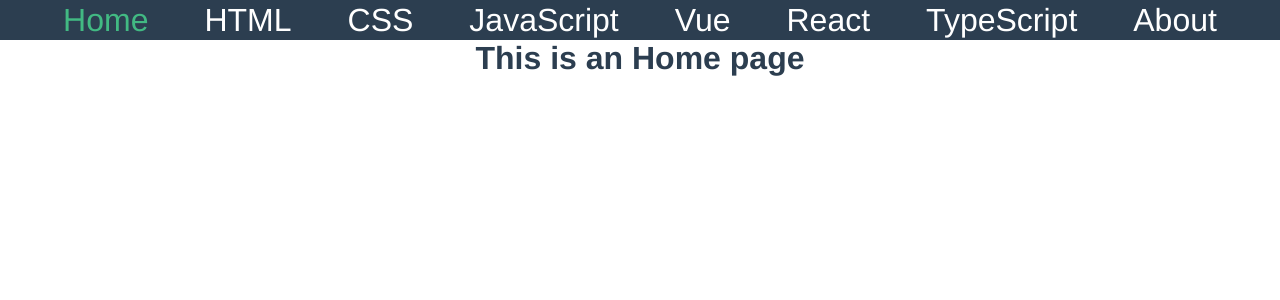
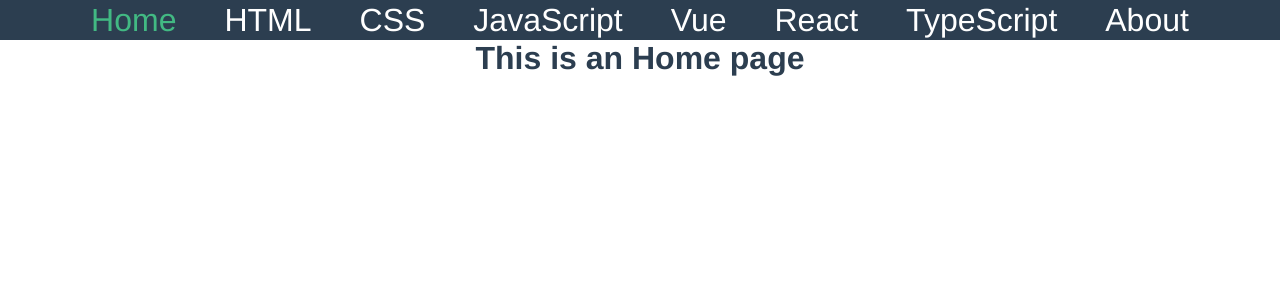
Before and after one commit to junjieweb/Learn-front-end-from-scratch, a Vue app: page / in a window 1280 px wide. Shown: the top 300 px of the page. Built offline with nearby package versions, Linux system fonts and the light colour scheme.

Commit message:
feat: Create project

```diff
--- a/src/components/HeaderNav.vue
+++ b/src/components/HeaderNav.vue
@@ -25,14 +25,13 @@ nav {
   flex-flow: row wrap;
   justify-content: center;
   background: #2c3e50;
-  color: #fff;
   font-size: 2rem;
   position: sticky;
   width: 100%;
   top: 0;
   a {
     text-decoration: none;
-    margin: 0 20px;
+    margin: 0 1rem;
     padding: 0.1rem 0.5rem;
     color: #fff;
     &.router-link-exact-active {
```
